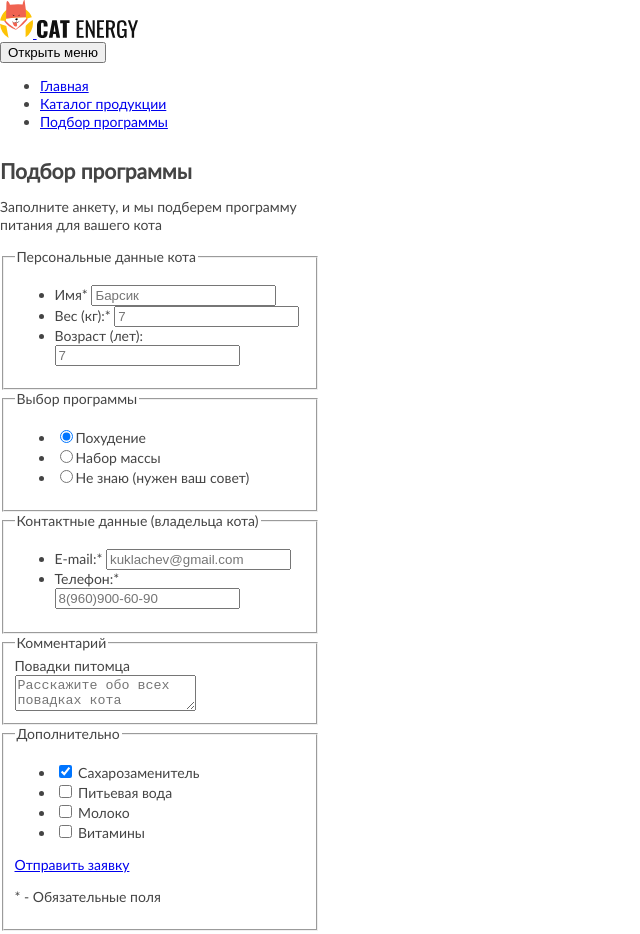
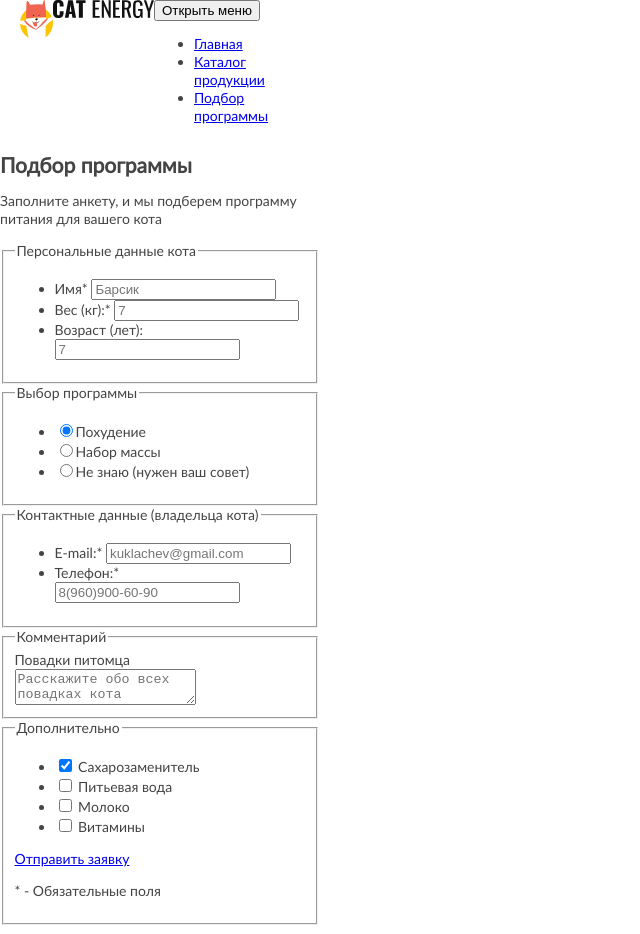
Before and after one commit to htmlacademy-adaptive/2426581-cat-energy-1, a plain HTML site: page source/form.html in a window 1280 px wide. Shown: the top 934 px of the page, without its empty margins (0-640 px from the left). Drawn offline with nearby package versions, Linux system fonts and the light colour scheme; files that its build step writes are made by us from their sources.

Commit message:
создает scss файлы для хедера

```diff
--- a/source/sass/blocks/header.scss
+++ b/source/sass/blocks/header.scss
@@ -1,7 +1,5 @@
 .header {
-  .navigation {
-    .navigation-list {
-      list-style-type: none;
-    }
-  }
+  display: flex;
+  padding: 0 20px;
+
 }
--- /dev/null
+++ b/source/sass/blocks/nav-menu.scss
@@ -0,0 +1,5 @@
+.navigation {
+  .navigation-list {
+    list-style-type: none;
+  }
+}
--- a/source/sass/style.scss
+++ b/source/sass/style.scss
@@ -1,5 +1,11 @@
-// Начните писать стили здесь
+// Общие стили
 @import "blocks/fonts.scss";
 @import "blocks/html.scss";
 @import "blocks/body.scss";
+// Шапка
 @import "blocks/header.scss";
+@import "blocks/nav-menu.scss"
+// Главная
+// Каталог
+// Форма
+// Подвал
```
